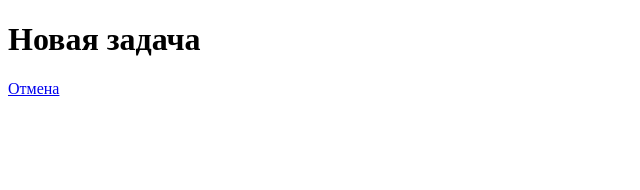
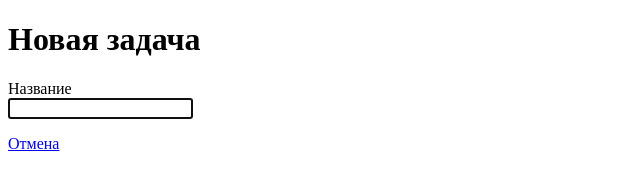
Before and after one commit to info700700/task_list, a plain HTML site: page static/task/new/index.html in a window 1280 px wide. Shown: the whole page, without its empty margins (0-640 px from the left). Drawn offline with Linux system fonts and the light colour scheme.

Commit message:
Создание задачи

```diff
--- a/static/task/new/index.html
+++ b/static/task/new/index.html
@@ -8,6 +8,11 @@
 
 <h1>Новая задача</h1>
 
+<form id="form">
+  <label for="name">Название</label><br>
+  <input id="name" autofocus>
+</form>
+
 <p>
   <a href="/">Отмена</a>
 </p>
```
